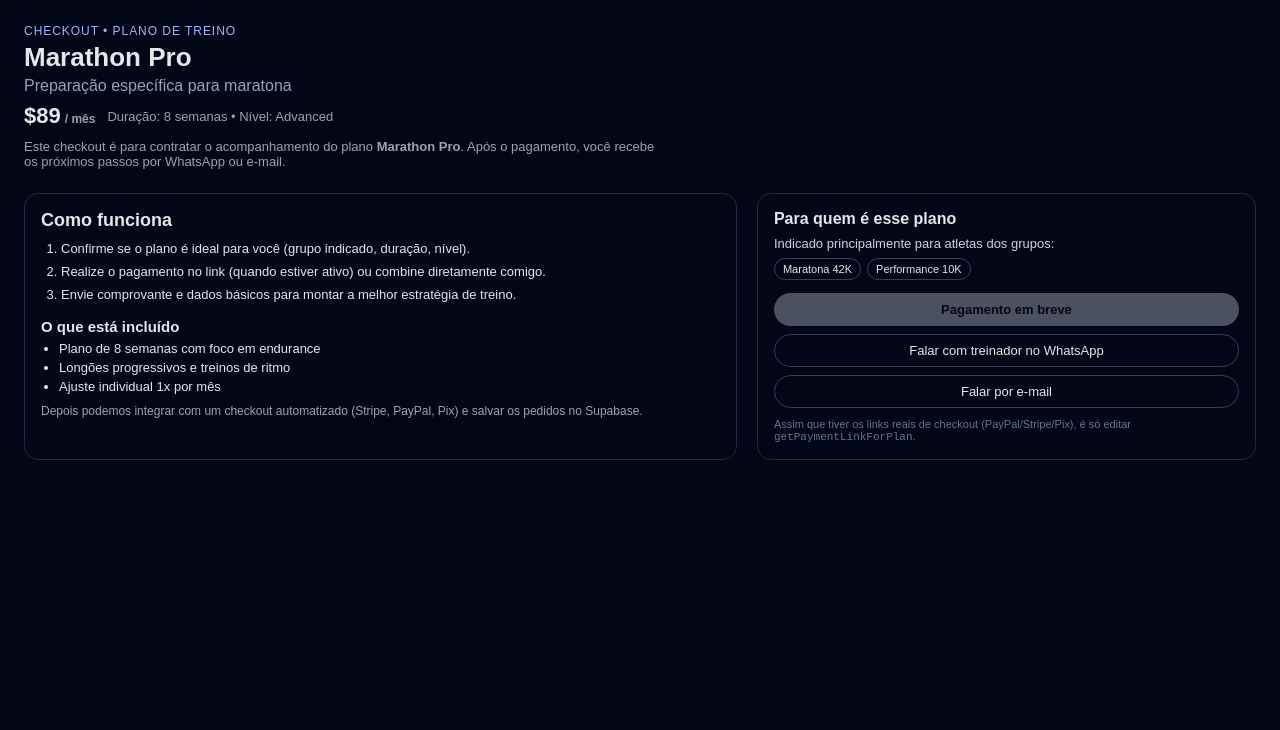
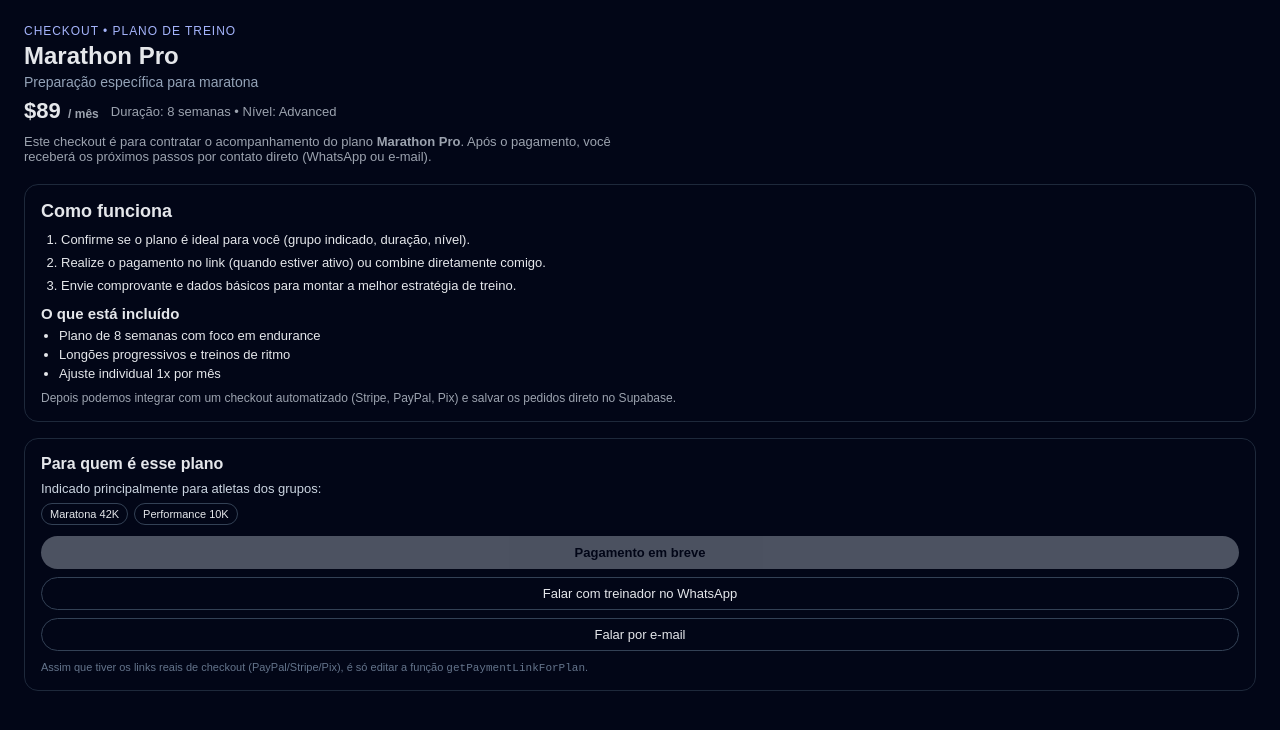
Before and after one commit to rafaelmorch/sportplatform, a Next.js app: page /checkout/marathon-pro in a window 1280 px wide. Shown: the top 730 px of the page. Built offline with nearby package versions, Linux system fonts and the light colour scheme.

Commit message:
fix: remove styled-jsx from slug pages

```diff
--- a/app/checkout/[slug]/page.tsx
+++ b/app/checkout/[slug]/page.tsx
@@ -33,7 +33,7 @@ function getPaymentLinkForPlan(slug: string): string {
 }
 
 export default async function CheckoutPage({ params }: PageProps) {
-  const { slug } = await params; // 👈 AQUI
+  const { slug } = await params;
 
   const plan = trainingPlans.find((p) => p.slug === slug);
 
@@ -60,7 +60,7 @@ export default async function CheckoutPage({ params }: PageProps) {
         padding: "24px",
       }}
     >
-      <header style={{ marginBottom: "24px" }}>
+      <header style={{ marginBottom: "20px" }}>
         <p
           style={{
             fontSize: "12px",
@@ -75,7 +75,7 @@ export default async function CheckoutPage({ params }: PageProps) {
 
         <h1
           style={{
-            fontSize: "26px",
+            fontSize: "24px",
             fontWeight: 700,
             marginBottom: "4px",
           }}
@@ -83,7 +83,13 @@ export default async function CheckoutPage({ params }: PageProps) {
           {plan.title}
         </h1>
 
-        <p style={{ color: "#94a3b8", marginBottom: "8px" }}>
+        <p
+          style={{
+            color: "#94a3b8",
+            marginBottom: "8px",
+            fontSize: "14px",
+          }}
+        >
           {plan.subtitle}
         </p>
 
@@ -110,11 +116,17 @@ export default async function CheckoutPage({ params }: PageProps) {
                 marginLeft: "4px",
               }}
             >
+              {" "}
               / mês
             </span>
           </p>
 
-          <p style={{ fontSize: "13px", color: "#9ca3af" }}>
+          <p
+            style={{
+              fontSize: "13px",
+              color: "#9ca3af",
+            }}
+          >
             Duração: {plan.durationWeeks} semanas • Nível: {plan.level}
           </p>
         </div>
@@ -128,19 +140,20 @@ export default async function CheckoutPage({ params }: PageProps) {
           }}
         >
           Este checkout é para contratar o acompanhamento do plano{" "}
-          <strong>{plan.title}</strong>. Após o pagamento, você recebe os
-          próximos passos por WhatsApp ou e-mail.
+          <strong>{plan.title}</strong>. Após o pagamento, você receberá os
+          próximos passos por contato direto (WhatsApp ou e-mail).
         </p>
       </header>
 
-      <div
+      <main
         style={{
           display: "grid",
-          gridTemplateColumns: "minmax(0, 2fr) minmax(0, 1.4fr)",
-          gap: "20px",
+          gridTemplateColumns: "1fr",
+          gap: "16px",
         }}
       >
-        <div
+        {/* Coluna 1: como funciona */}
+        <section
           style={{
             borderRadius: "14px",
             border: "1px solid #1e293b",
@@ -166,7 +179,7 @@ export default async function CheckoutPage({ params }: PageProps) {
               color: "#e5e7eb",
               display: "grid",
               gap: "8px",
-              marginBottom: "16px",
+              marginBottom: "12px",
             }}
           >
             <li>
@@ -209,13 +222,20 @@ export default async function CheckoutPage({ params }: PageProps) {
             ))}
           </ul>
 
-          <p style={{ fontSize: "12px", color: "#9ca3af", marginTop: "8px" }}>
+          <p
+            style={{
+              fontSize: "12px",
+              color: "#9ca3af",
+              marginTop: "8px",
+            }}
+          >
             Depois podemos integrar com um checkout automatizado (Stripe,
-            PayPal, Pix) e salvar os pedidos no Supabase.
+            PayPal, Pix) e salvar os pedidos direto no Supabase.
           </p>
-        </div>
+        </section>
 
-        <div
+        {/* Coluna 2: para quem é + ações */}
+        <section
           style={{
             borderRadius: "14px",
             border: "1px solid #1e293b",
@@ -243,7 +263,14 @@ export default async function CheckoutPage({ params }: PageProps) {
             Indicado principalmente para atletas dos grupos:
           </p>
 
-          <div style={{ display: "flex", flexWrap: "wrap", gap: "6px" }}>
+          <div
+            style={{
+              display: "flex",
+              flexWrap: "wrap",
+              gap: "6px",
+              marginBottom: "14px",
+            }}
+          >
             {groups.map((g) => (
               <a key={g.slug} href={`/groups/${g.slug}`}>
                 <span
@@ -254,6 +281,8 @@ export default async function CheckoutPage({ params }: PageProps) {
                     border: "1px solid #334155",
                     background: "#020617",
                     cursor: "pointer",
+                    textDecoration: "none",
+                    color: "#e5e7eb",
                   }}
                 >
                   {g.title}
@@ -264,7 +293,7 @@ export default async function CheckoutPage({ params }: PageProps) {
 
           <div
             style={{
-              marginTop: "16px",
+              marginTop: "8px",
               display: "grid",
               gap: "8px",
             }}
@@ -339,11 +368,11 @@ export default async function CheckoutPage({ params }: PageProps) {
               color: "#64748b",
             }}
           >
-            Assim que tiver os links reais de checkout (PayPal/Stripe/Pix), é só
-            editar <code>getPaymentLinkForPlan</code>.
+            Assim que tiver os links reais de checkout (PayPal/Stripe/Pix), é
+            só editar a função <code>getPaymentLinkForPlan</code>.
           </p>
-        </div>
-      </div>
+        </section>
+      </main>
     </div>
   );
 }
```
Also changed, not shown: app/plans/[slug]/page.tsx (+81 -14 lines).
